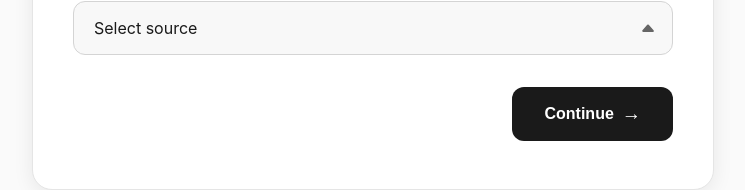
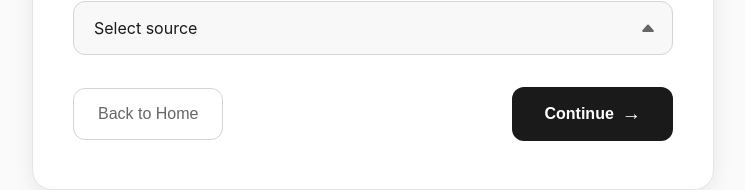
Before and after one commit to HehLul/apex_startups, a React (Vite) app in the folder website/: page /onboarding in a window 1280 px wide. Shown: the part 1006-1196 px from the top of the page, without its empty margins (267-1012 px from the left). Built offline with nearby package versions, Linux system fonts and the light colour scheme.

Commit message:
fix: scroll to top on load

```diff
--- a/website/src/pages/LandingPage/LandingPage.jsx
+++ b/website/src/pages/LandingPage/LandingPage.jsx
@@ -5,7 +5,11 @@ import Portfolio from "../../sections/Portfolio/Portfolio";
 import Pricing from "../../sections/Pricing/Pricing";
 import FAQ from "../../sections/FAQ/FAQ";
 import Footer from "../../components/Footer/Footer";
+import { useEffect } from "react";
 export default function LandingPage() {
+  useEffect(() => {
+    window.scrollTo(0, 0);
+  }, []);
   return (
     <div className="landing-page">
       <Navbar />
--- a/website/src/pages/Onboarding/Page1.jsx
+++ b/website/src/pages/Onboarding/Page1.jsx
@@ -68,8 +68,12 @@ const Page1 = () => {
       navigate("/onboarding2");
     }
   };
+  const handleBack = () => {
+    navigate("/");
+  };
 
   useEffect(() => {
+    window.scrollTo(0, 0);
     // Load saved data from localStorage when component mounts
     const savedPage1Data = localStorage.getItem("onboardingPage1");
     const savedPage2Data = localStorage.getItem("onboardingPage2");
@@ -181,6 +185,9 @@ const Page1 = () => {
         </form>
 
         <div className="form-actions">
+          <button className="btn-back" onClick={handleBack}>
+            Back to Home
+          </button>
           <button type="button" className="btn-next" onClick={handleNext}>
             Continue
             <span className="arrow">→</span>
--- a/website/src/pages/Onboarding/Page2.jsx
+++ b/website/src/pages/Onboarding/Page2.jsx
@@ -75,6 +75,7 @@ const Page2 = () => {
 
   // In Page 1 component
   useEffect(() => {
+    window.scrollTo(0, 0);
     const savedPage1Data = localStorage.getItem("onboardingPage1");
     const savedPage2Data = localStorage.getItem("onboardingPage2");
 
--- a/website/src/pages/Onboarding/Page3.jsx
+++ b/website/src/pages/Onboarding/Page3.jsx
@@ -10,6 +10,7 @@ const Page3 = () => {
   const [isSubmitting, setIsSubmitting] = useState(false);
 
   useEffect(() => {
+    window.scrollTo(0, 0);
     // Load Calendly script
     const script = document.createElement("script");
     script.src = "https://assets.calendly.com/assets/external/widget.js";
@@ -66,7 +67,7 @@ const Page3 = () => {
     navigate("/onboarding2");
   };
   const handleDone = () => {
-    navigate("/successpage");
+    navigate("/success");
   };
 
   return (
```
